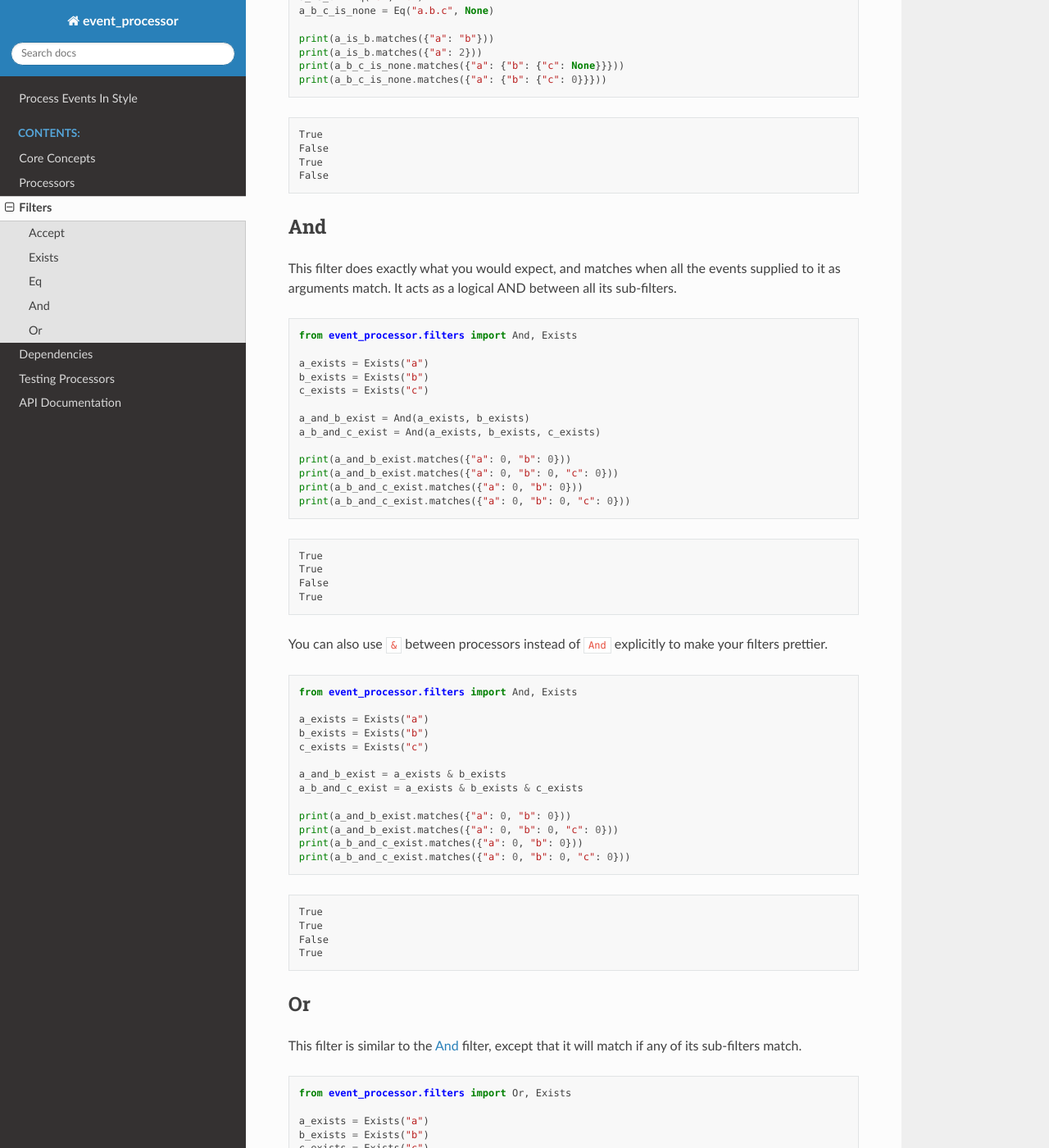
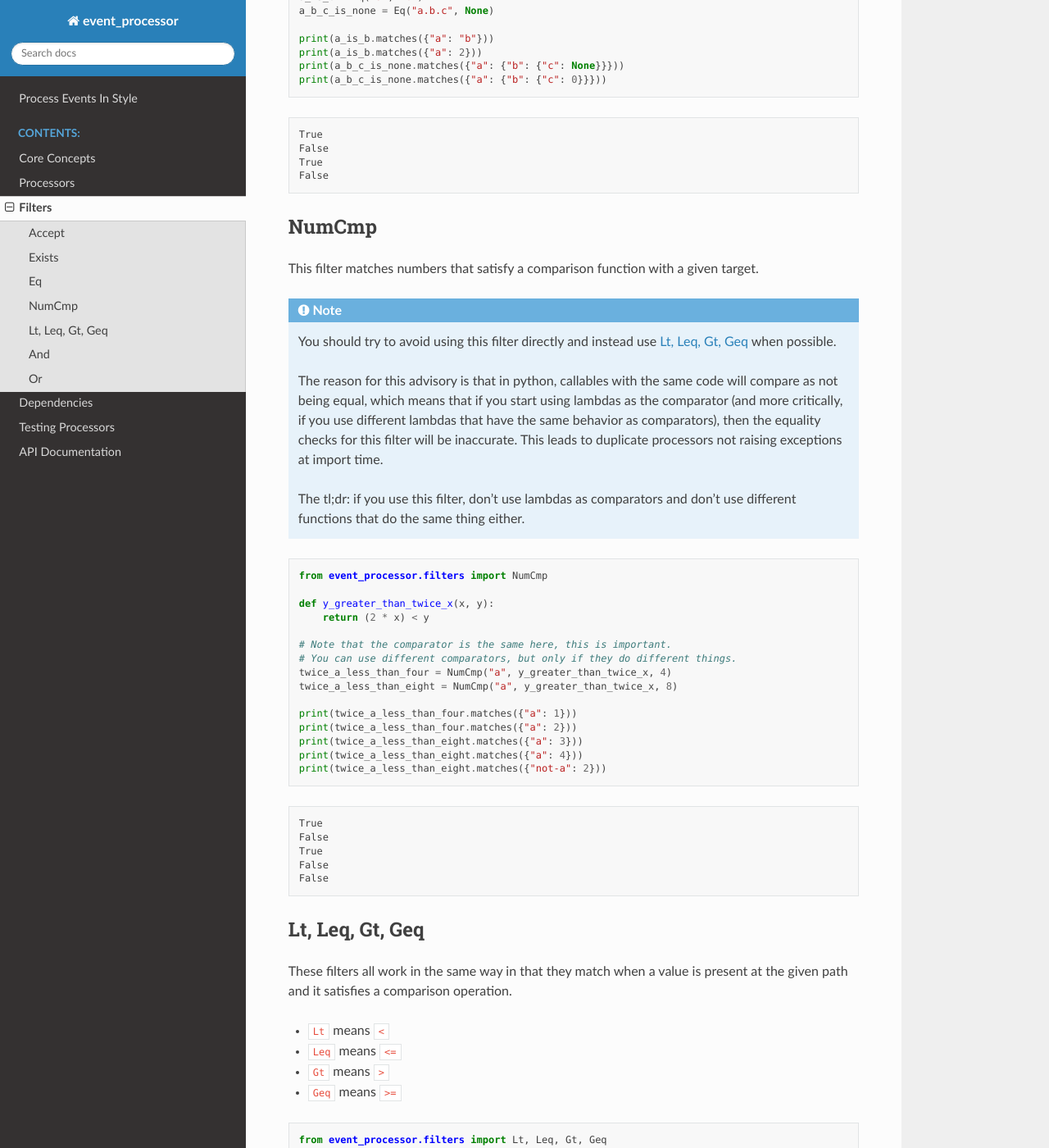
Before and after one commit to marier-nico/event-processor, a Sphinx documentation site: the page built from docs/content/filters.rst, in a window 1280 px wide and 1400 px high, scrolled down 1563 px. Shown: the whole window at 82% size. Built offline with Sphinx 7.4.7 and the Read the Docs theme 2.0.0, drawn with Linux system fonts in a browser that asks for light colours; the version number could not be read and is left out; some of the changed text lies outside the part shown.

Commit message:
Add number comparison operators

```diff
--- a/docs/content/changelog.rst
+++ b/docs/content/changelog.rst
@@ -1,3 +1,4 @@
+- v2.1.0: Add number comparison filters
 - v2.0.0: Refactor a lot of the internals, make filters more user friendly and dependency injection more intuitive
 - v1.1.0: Add support for subprocessors
 - v1.0.0: Move the state and decorators inside a class
--- a/docs/content/filters.rst
+++ b/docs/content/filters.rst
@@ -87,6 +87,80 @@ is found at the specified key (as opposed to just existing).
     False
     True
     False
+
+NumCmp
+------
+
+This filter matches numbers that satisfy a comparison function with a given target.
+
+.. note::
+    You should try to avoid using this filter directly and instead use :ref:`Lt, Leq, Gt, Geq` when possible.
+
+    The reason for this advisory is that in python, callables with the same code will compare as not being equal, which
+    means that if you start using lambdas as the comparator (and more critically, if you use different lambdas that have
+    the same behavior as comparators), then the equality checks for this filter will be inaccurate. This leads to
+    duplicate processors not raising exceptions at import time.
+
+    The tl;dr: if you use this filter, don't use lambdas as comparators and don't use different functions that do the
+    same thing either.
+
+.. testcode::
+
+    from event_processor.filters import NumCmp
+
+    def y_greater_than_twice_x(x, y):
+        return (2 * x) < y
+
+    # Note that the comparator is the same here, this is important.
+    # You can use different comparators, but only if they do different things.
+    twice_a_less_than_four = NumCmp("a", y_greater_than_twice_x, 4)
+    twice_a_less_than_eight = NumCmp("a", y_greater_than_twice_x, 8)
+
+    print(twice_a_less_than_four.matches({"a": 1}))
+    print(twice_a_less_than_four.matches({"a": 2}))
+    print(twice_a_less_than_eight.matches({"a": 3}))
+    print(twice_a_less_than_eight.matches({"a": 4}))
+    print(twice_a_less_than_eight.matches({"not-a": 2}))
+
+.. testoutput::
+
+    True
+    False
+    True
+    False
+    False
+
+Lt, Leq, Gt, Geq
+----------------
+
+These filters all work in the same way in that they match when a value is present at the given path and it satisfies a
+comparison operation.
+
+* ``Lt`` means ``<``
+* ``Leq`` means ``<=``
+* ``Gt`` means ``>``
+* ``Geq`` means ``>=``
+
+.. testcode::
+
+    from event_processor.filters import Lt, Leq, Gt, Geq
+
+    a_lt_0 = Lt("a", 0)
+    a_leq_0 = Leq("a", 0)
+    a_gt_0 = Gt("a", 0)
+    a_geq_0 = Geq("a", 0)
+
+    print(a_lt_0.matches({"a": 0}))
+    print(a_leq_0.matches({"a": 0}))
+    print(a_gt_0.matches({"a": 0}))
+    print(a_geq_0.matches({"a": 0}))
+
+.. testoutput::
+
+    False
+    True
+    False
+    True
 
 And
 ---
```
Also changed, not shown: 3 other files.
